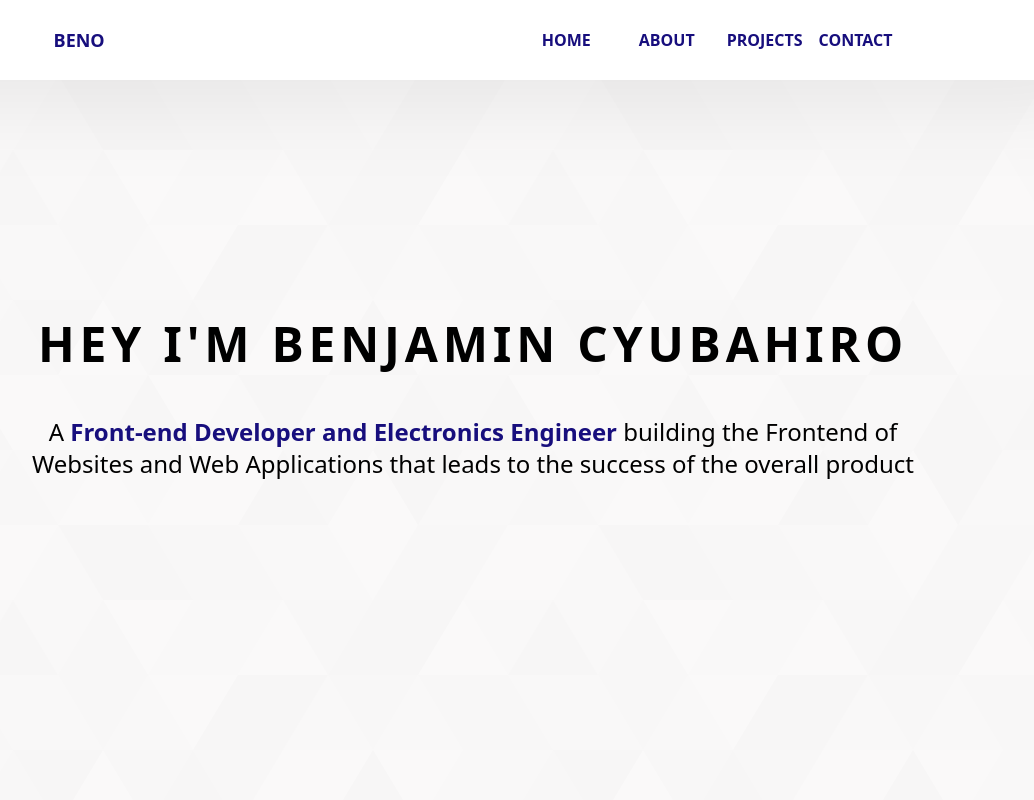
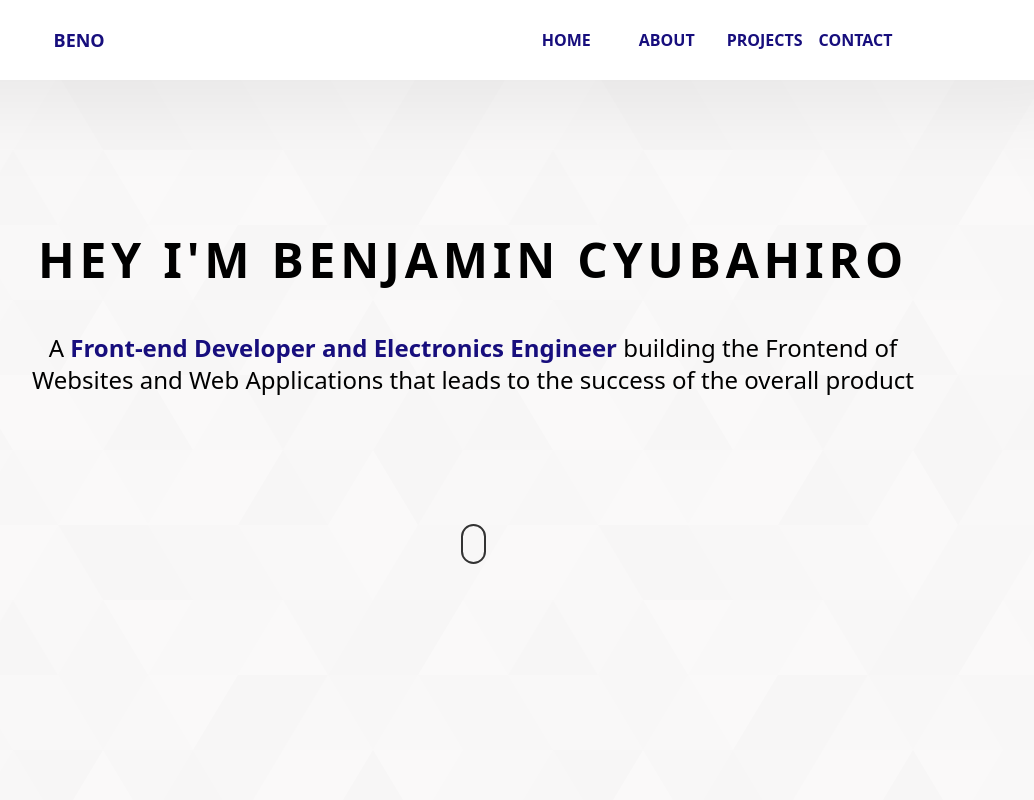
Before and after one commit to bencyubahiro77/benoWebsiteV2, a React (Create React App) app: page / in a window 1280 px wide. Shown: the top 800 px of the page, without its empty margins (167-1201 px from the left). Built offline with nearby package versions, Linux system fonts and the light colour scheme.

Commit message:
added footer

```diff
--- a/src/App.css
+++ b/src/App.css
@@ -38,3 +38,36 @@
     box-shadow: rgba(100,100,111,.2) 0 7px 29px 0;
     cursor: pointer;
 }
+.mouse {
+    width: 25px;
+    height: 40px;
+    border: 2px solid #333;
+    border-radius: 60px;
+    position: relative;
+    overflow: hidden;
+  }
+
+  .mouse::before {
+    content: '';
+    width: 5px;
+    height: 5px;
+    position: absolute;
+    top: 7px;
+    left: 50%;
+    transform: translateX(-50%);
+    background-color: #333;
+    border-radius: 50%;
+    animation: moveDownOnly 1s infinite linear;
+    -webkit-animation: moveDownOnly 1.3s infinite linear;
+  }
+
+  @keyframes moveDownOnly {
+    0% {
+      top: 7px;
+      opacity: 1;
+    }
+    50%, 100% {
+      top: 30px;
+      opacity: 0;
+    }
+  }
--- a/src/App.tsx
+++ b/src/App.tsx
@@ -5,6 +5,7 @@ import Home from './pages/homeP';
 import About from './pages/about';
 import Contact from './pages/contact';
 import Projects from './pages/project';
+import Footer from './components/footer'
 
 const App: React.FC = () => {
   return (
@@ -14,8 +15,9 @@ const App: React.FC = () => {
       <About />
       <Projects />
       <Contact />
+      <Footer />
     </div>
   );
-};
+}
 
 export default App;
--- /dev/null
+++ b/src/components/footer.tsx
@@ -0,0 +1,38 @@
+import React from 'react'
+import {  FaGithub, FaTwitter, FaEnvelope, FaLinkedin, FaInstagram } from 'react-icons/fa';
+
+const footer = () => {
+    const currentYear = new Date().getFullYear();
+
+  return (
+    <div className='h-[50vh] text-white w-full bg-[#000] xl:pl-16 xl:pr-16 pl-8 pr-8 '>
+
+        <div className=' md:flex justify-between'>
+            <div className='md:w-1/2 xl:pt-24 pt-8'>
+                <h4 className='text-xl font-bold tracking-wider'>CYUBAHIRO Benjamin</h4>
+                <p className='mt-4'>
+                A Frontend focused Web Developer building the Frontend of Websites and Web Applications
+                that leads to the success of the overall product
+                </p>
+            </div>
+            <div className='xl:pt-24 pt-8'>
+                <h4 className='text-xl font-bold tracking-wider mb-4'>SOCIAL</h4>
+                <ul className='flex cursor-pointer md:w-1/2 gap-4 text-2xl'>
+                    <a href='mailto:bencyubahiro77@gmail.com' target='_blank' rel='noopener noreferrer'><FaEnvelope /></a>
+                    <a href='https://github.com/bencyubahiro77' target='_blank' rel='noopener noreferrer'><FaGithub /></a>
+                    <a href='https://linkedin.com/in/cyubahiro-benjamin-167933218' target='_blank' rel='noopener noreferrer'><FaLinkedin/></a>
+                    <a href='https://twitter.com/cyubahirobenja3' target='_blank' rel='noopener noreferrer'><FaTwitter/></a>
+                    <a href='https://instagram.com/benbeno8?utm_source=qr' target='_blank' rel='noopener noreferrer'><FaInstagram/></a>
+                </ul>
+            </div>
+        </div>
+
+        <div className='text-center text-sm tracking-wider xl:pt-28 pt-16 text-white'>
+            Built by <span className='underline font-bold'>Benjamin CYUBAHIRO</span> {currentYear}
+        </div>
+    </div>
+
+  )
+}
+
+export default footer
--- a/src/index.tsx
+++ b/src/index.tsx
@@ -8,6 +8,6 @@ root.render(
   <React.StrictMode>
       <BrowserRouter>
          <App />
-      </BrowserRouter>,
+      </BrowserRouter>
   </React.StrictMode>
 );
--- a/src/pages/contact.tsx
+++ b/src/pages/contact.tsx
@@ -3,9 +3,9 @@ import { Element } from 'react-scroll';
 
 const contact = () => {
   return (
-    <Element name='contact'>
+    <Element name='contact' className='h-[120vh]'>
         <section id="contact">
-            <div className='w-full pt-16 bg-stone-50 h-[100vh]'>
+            <div className='w-full pt-16 bg-stone-50'>
                 <h4 className='text-center font-bold text-4xl tracking-wider'>CONTACT</h4>
                 <p
                 className='text-center leading-6 md:text-xl w-full pt-8 pl-2 pr-2 lg:pr-48 lg:pl-48'
--- a/src/pages/homeP.tsx
+++ b/src/pages/homeP.tsx
@@ -13,6 +13,10 @@ const home = () => {
                 Front-end Developer and Electronics Engineer</span>  building the Frontend of Websites and Web Applications
                 that leads to the success of the overall product
               </p>
+              <div className='flex w-full justify-center items-center mt-32'>
+                 <div className="mouse"></div>
+              </div>
+
               </div>
           </div>
       </section>
--- a/src/pages/project.tsx
+++ b/src/pages/project.tsx
@@ -17,7 +17,7 @@ const project = () => {
                 with each project containing its details
               </p>
 
-              <div className='grid lg:grid-cols-3 gap-0 xl:m-28 '>
+              <div className='grid lg:grid-cols-3 gap-0 xl:mr-28 xl:ml-28 mt-8 mb-20'>
                   <div
                     className="xl:w-[349px] h-64 rounded-lg border-[1px] m-2 box hover:-translate-y-2"
                   >
```
